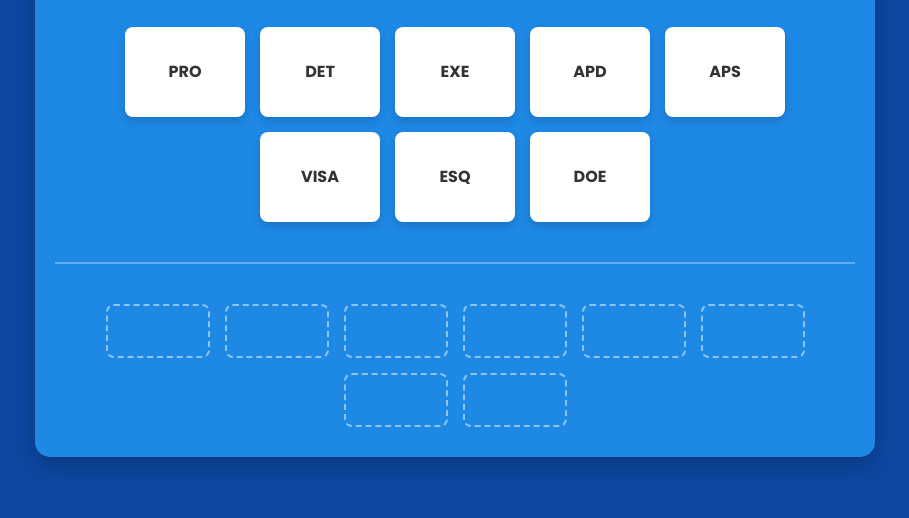
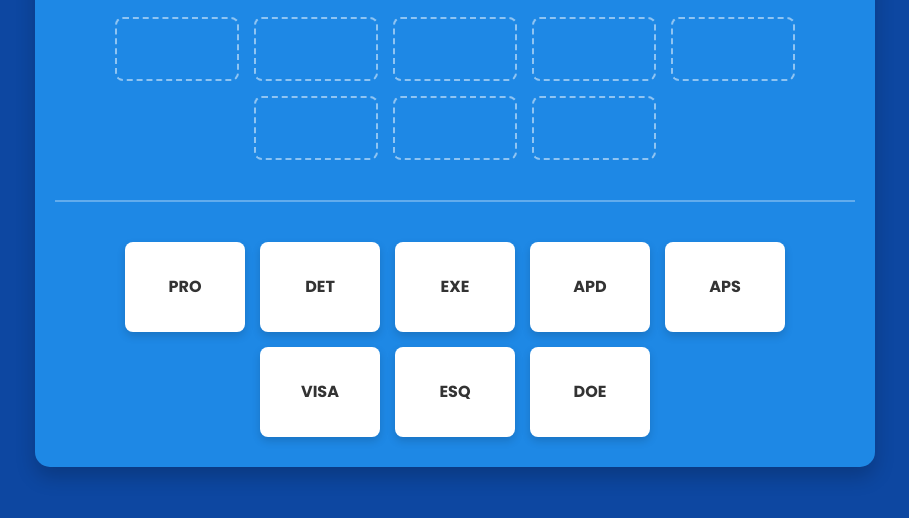
Before and after one commit to JPA31000/cartemop, a plain HTML site: page index.html in a window 1280 px wide. Shown: the part 246-764 px from the top of the page, without its empty margins (185-1094 px from the left). Drawn offline with Linux system fonts and the light colour scheme.

Commit message:
Enhance game layout and add card tooltips

```diff
--- a/index.html
+++ b/index.html
@@ -14,12 +14,12 @@
             <div id="timer">2:00</div>
         </header>
 
-        <div id="cartes-source" class="zone-cartes">
+        <div id="cartes-cible" class="zone-cartes">
             </div>
 
         <div class="separateur"></div>
 
-        <div id="cartes-cible" class="zone-cartes">
+        <div id="cartes-source" class="zone-cartes">
             </div>
 
         <div id="message-fin" class="hidden">
--- a/script.js
+++ b/script.js
@@ -9,9 +9,21 @@ document.addEventListener('DOMContentLoaded', () => {
 
     // --- Données du Jeu ---
     // Les cartes dans le désordre pour l'affichage initial
-    const CARTES_JEU = ["ESQ", "APS", "APD", "PRO", "EXE", "VISA", "DET", "DOE"];
-    // L'ordre correct pour la vérification
-    const ORDRE_CORRECT = ["ESQ", "APS", "APD", "PRO", "VISA", "EXE", "DET", "DOE"];
+const CARTES_JEU = ["ESQ", "APS", "APD", "PRO", "EXE", "VISA", "DET", "DOE"];
+// L'ordre correct pour la vérification
+const ORDRE_CORRECT = ["ESQ", "APS", "APD", "PRO", "VISA", "EXE", "DET", "DOE"];
+
+    // Noms complets pour l'affichage des info-bulles
+    const NOMS_COMPLETS = {
+        ESQ: 'Esquisse',
+        APS: 'Avant-projet sommaire',
+        APD: 'Avant-projet d\xE9finitif',
+        PRO: 'Projet',
+        VISA: 'Visa',
+        EXE: "\xC9tudes d'ex\xE9cution",
+        DET: "Direction de l'ex\xE9cution des travaux",
+        DOE: 'Dossier des ouvrages ex\xE9cut\xE9s'
+    };
 
     let tempsRestant = 120; // 2 minutes en secondes
     let minuteur;
@@ -50,6 +62,7 @@ document.addEventListener('DOMContentLoaded', () => {
             carte.setAttribute('draggable', 'true'); // Indispensable pour le drag-and-drop
             carte.id = nomCarte; // L'id nous servira pour la vérification
             carte.textContent = nomCarte;
+            carte.title = NOMS_COMPLETS[nomCarte] || nomCarte;
             cartesSourceContainer.appendChild(carte);
         });
 
--- a/style.css
+++ b/style.css
@@ -77,8 +77,8 @@ header {
 
 /* Style des emplacements cibles */
 .cible {
-    width: 100px;
-    height: 50px;
+    width: 120px;
+    height: 60px;
     border: 2px dashed rgba(255, 255, 255, 0.5);
     border-radius: 8px;
     display: flex;
@@ -139,8 +139,8 @@ header {
 
     .carte,
     .cible {
-        width: 80px;
-        height: 40px;
+        width: 100px;
+        height: 50px;
     }
 
     .carte {
```
